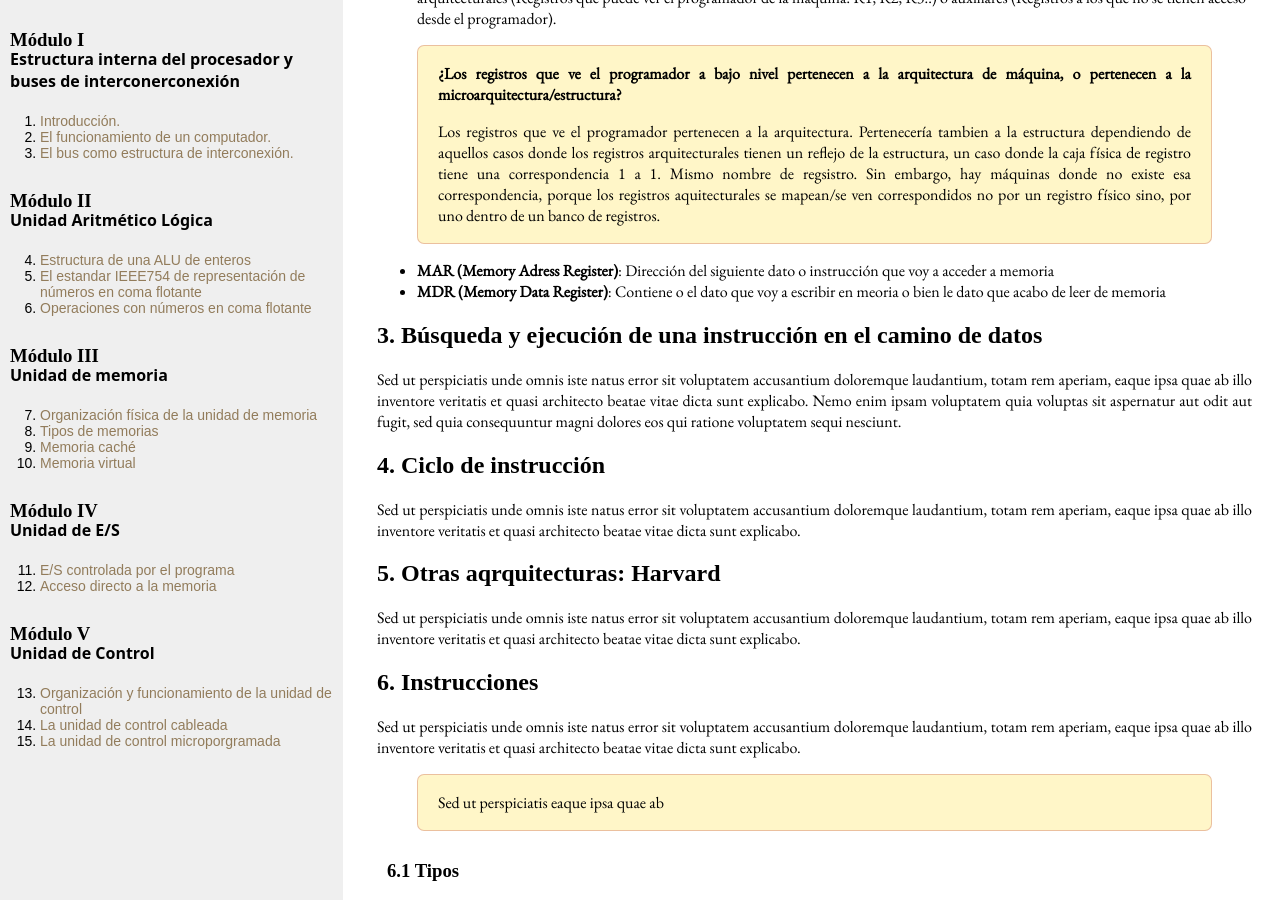
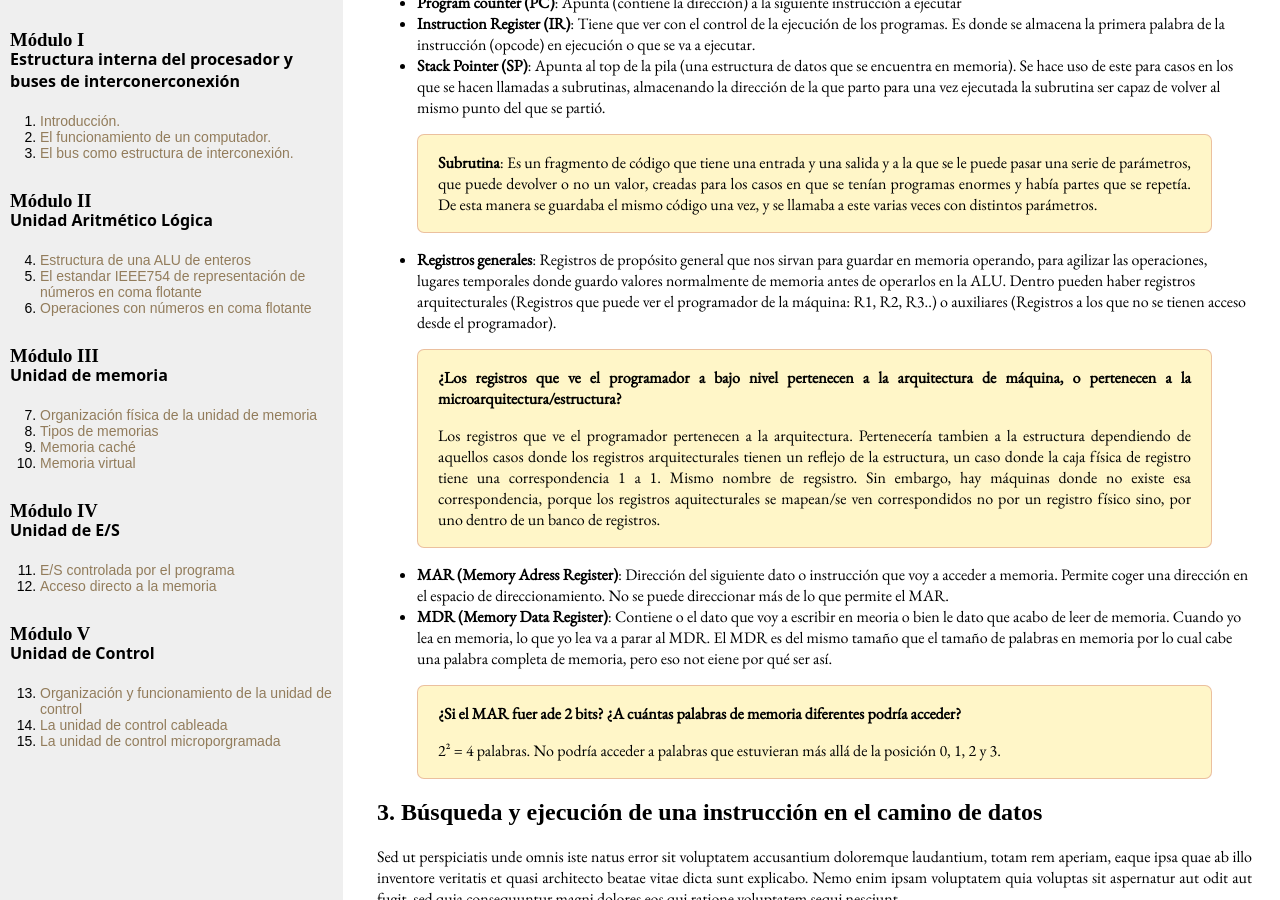
Before and after one commit to dkaerit/EDC, a Jekyll site: the page built from _posts/2020-10-05-TEMA02.md, in a window 1280 px wide and 900 px high, scrolled down 2327 px. Built offline with Jekyll 4.4.1, drawn with Linux system fonts in a browser that asks for light colours; some web fonts are replaced.

Commit message:
Update 2020-10-05-TEMA02.md

```diff
--- a/_posts/2020-10-05-TEMA02.md
+++ b/_posts/2020-10-05-TEMA02.md
@@ -39,6 +39,8 @@
 
 ### 2.3. El camino de datos
 
+  <center><img src="https://i.gyazo.com/a26ade1477374fa44d12a32223957638.png"></center>
+
   * **Flags**: Guardan parte del estado de la máquina, sobre todo relacionado con resultados que pueden haberse dado después de una operación en la ALU. Registra, en concreto, consecuencias de los resultados. Se interpretan bit a bit.
   * **Acumulador**: Registro auxiliar que guarda el resultado de la ALU, para dortar de persistencia al resultado. Ya que la ALU es un circuito purmaente combinacional, no tiene posibilidad de guardar sus resultados, pero es necesario hacerlo para poder hacer uso de esos resultados desde cualquier otra parte de la máquina y no perderlo según se calcula.
   * **Program counter (PC)**: Apunta (contiene la dirección) a la siguiente instrucción a ejecutar
@@ -53,8 +55,12 @@
 >
 > Los registros que ve el programador pertenecen a la arquitectura. Pertenecería tambien a la estructura dependiendo de aquellos casos donde los registros arquitecturales tienen un reflejo de la estructura, un caso donde la caja física de registro tiene una correspondencia 1 a 1. Mismo nombre de regsistro. Sin embargo, hay máquinas donde no existe esa correspondencia, porque los registros aquitecturales se mapean/se ven correspondidos no por un registro físico sino, por uno dentro de un banco de registros.
 
-  * **MAR (Memory Adress Register)**: Dirección del siguiente dato o instrucción que voy a acceder a memoria
-  * **MDR (Memory Data Register)**: Contiene o el dato que voy a escribir en meoria o bien le dato que acabo de leer de memoria
+  * **MAR (Memory Adress Register)**: Dirección del siguiente dato o instrucción que voy a acceder a memoria. Permite coger una dirección en el espacio de direccionamiento. No se puede direccionar más de lo que permite el MAR.
+  * **MDR (Memory Data Register)**: Contiene o el dato que voy a escribir en meoria o bien le dato que acabo de leer de memoria. Cuando yo lea en memoria, lo que yo lea va a parar al MDR. El MDR es del mismo tamaño que el tamaño de palabras en memoria por lo cual cabe una palabra completa de memoria, pero eso not eiene por qué ser así.
+
+  > **¿Si el MAR fuer ade 2 bits? ¿A cuántas palabras de memoria diferentes podría acceder?**
+  >
+  > 2² = 4 palabras. No podría acceder a palabras que estuvieran más allá de la posición 0, 1, 2 y 3.
 
 ## 3. Búsqueda y ejecución de una instrucción en el camino de datos
 Sed ut perspiciatis unde omnis iste natus error sit voluptatem accusantium doloremque laudantium, totam rem aperiam, eaque ipsa quae ab illo inventore veritatis et quasi architecto beatae vitae dicta sunt explicabo. Nemo enim ipsam voluptatem quia voluptas sit aspernatur aut odit aut fugit, sed quia consequuntur magni dolores eos qui ratione voluptatem sequi nesciunt.
```
